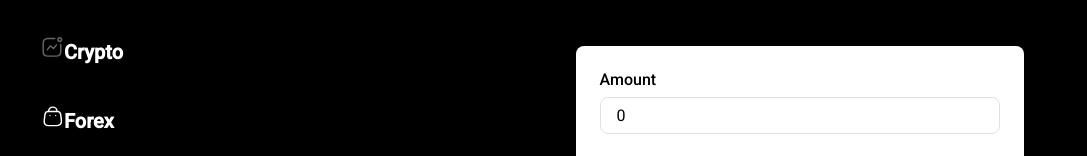
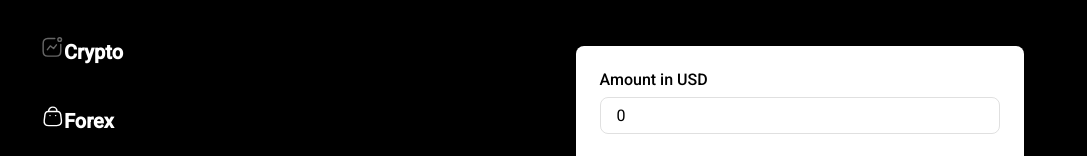
Before and after one commit to Alain-Colombia-Arbitrage-Mev/predictx-front-vue, a Vue app: page /dashboard/deposit in a window 1280 px wide. Shown: the part 211-367 px from the top of the page, without its empty margins (0-1087 px from the left). Built offline with nearby package versions, Linux system fonts and the light colour scheme; sample sign-in values are in the browser's storage.

Commit message:
Update Deposit.vue

```diff
--- a/src/pages/Deposit.vue
+++ b/src/pages/Deposit.vue
@@ -10,7 +10,7 @@
     <form @submit.prevent="handleDeposit" class="w-full max-w-md mx-auto bg-white p-6 rounded-lg shadow-md">
       <div class="mb-6">
         <label for="amount" class="block text-left text-gray-700 font-medium mb-2">
-          Amount
+          Amount in USD
         </label>
         <input
           type="number"
```
